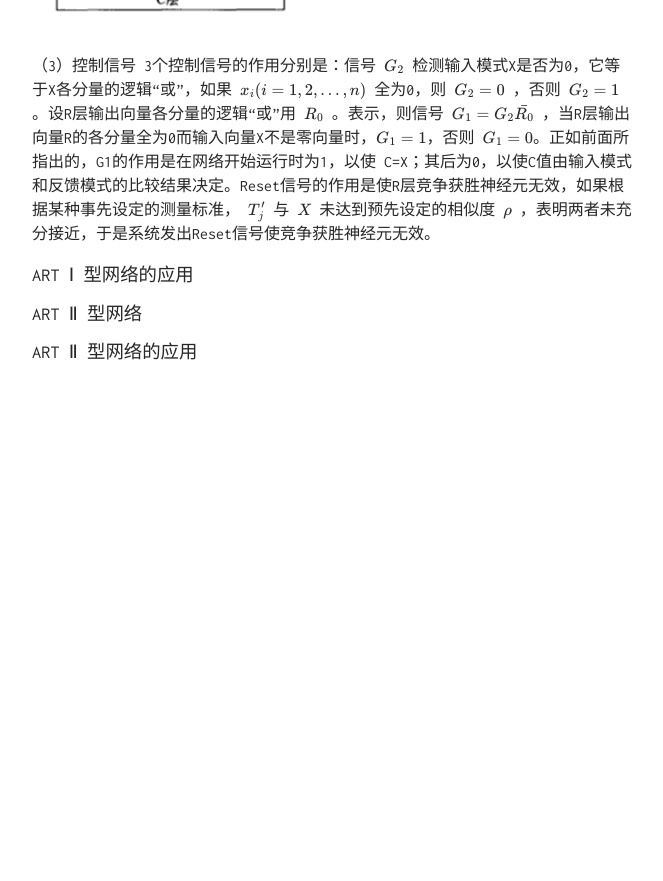
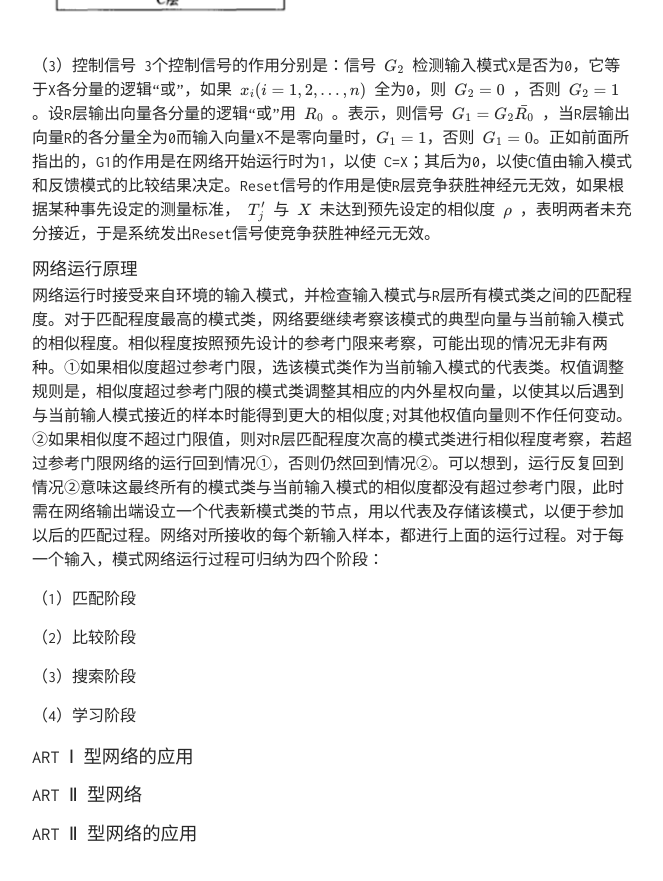
Before and after one commit to TobiahShaw/TobiahShaw.github.io, a Jekyll site: the page built from _posts/2019-10-26-NN-of-Competitive learning.md, in a window 1280 px wide and 900 px high, scrolled down 13189 px. Shown: the top 881 px of the window, without its empty margins (308-971 px from the left). Built offline with Jekyll 4.4.1, drawn with Linux system fonts in a browser that asks for light colours; our own code applies the rules of GitHub Pages for plain Markdown files; formulas are drawn with MathJax 3; before the commit the page ends 13646 px from its top, so only the background shows below that.

Commit message:
Network operation principle

```diff
--- a/_posts/2019-10-26-NN-of-Competitive learning.md
+++ b/_posts/2019-10-26-NN-of-Competitive learning.md
@@ -289,6 +289,18 @@ $$ \eta (t) = C_2 exp(\frac{-B_2 t}{t_m}) $$
 
 （3）控制信号  3个控制信号的作用分别是：信号 $ G_2 $ 检测输入模式X是否为0，它等于X各分量的逻辑“或”，如果 $ x_i(i=1,2,\dots,n) $ 全为0，则 $ G_2 = 0 $ ，否则 $ G_2 = 1 $。设R层输出向量各分量的逻辑“或”用 $ R_0 $ 。表示，则信号 $ G_1 = G_2 \bar{R_0} $ ，当R层输出向量R的各分量全为0而输入向量X不是零向量时，$ G_1 = 1 $，否则 $ G_1 = 0 $。正如前面所指出的，G1的作用是在网络开始运行时为1，以使 C=X；其后为0，以使C值由输入模式和反馈模式的比较结果决定。Reset信号的作用是使R层竞争获胜神经元无效，如果根据某种事先设定的测量标准， $ T_j' $ 与 $ X $ 未达到预先设定的相似度 $ \rho $ ，表明两者未充分接近，于是系统发出Reset信号使竞争获胜神经元无效。
 
+#### 网络运行原理
+
+网络运行时接受来自环境的输入模式，并检查输入模式与R层所有模式类之间的匹配程度。对于匹配程度最高的模式类，网络要继续考察该模式的典型向量与当前输入模式的相似程度。相似程度按照预先设计的参考门限来考察，可能出现的情况无非有两种。①如果相似度超过参考门限，选该模式类作为当前输入模式的代表类。权值调整规则是，相似度超过参考门限的模式类调整其相应的内外星权向量，以使其以后遇到与当前输人模式接近的样本时能得到更大的相似度;对其他权值向量则不作任何变动。②如果相似度不超过门限值，则对R层匹配程度次高的模式类进行相似程度考察，若超过参考门限网络的运行回到情况①，否则仍然回到情况②。可以想到，运行反复回到情况②意味这最终所有的模式类与当前输入模式的相似度都没有超过参考门限，此时需在网络输出端设立一个代表新模式类的节点，用以代表及存储该模式，以便于参加以后的匹配过程。网络对所接收的每个新输入样本，都进行上面的运行过程。对于每一个输入，模式网络运行过程可归纳为四个阶段：
+
+（1）匹配阶段
+
+（2）比较阶段
+
+（3）搜索阶段
+
+（4）学习阶段
+
 ### ART Ⅰ 型网络的应用
 
 ### ART Ⅱ 型网络
```
